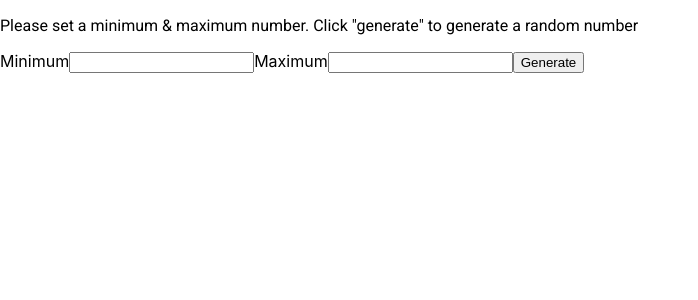
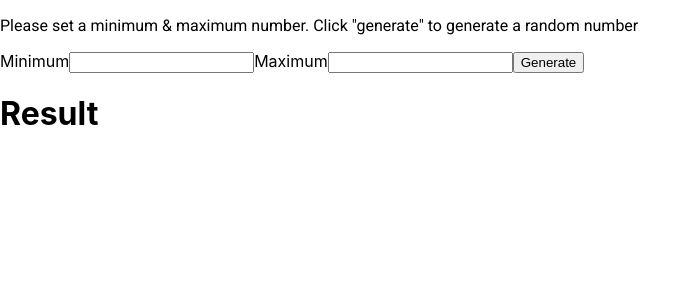
Before and after one commit to HenryKondratko/react-random-number-generator, a React (Create React App) app: page / in a window 1280 px wide. Shown: the top 300 px of the page, without its empty margins (0-698 px from the left). Built offline with nearby package versions, Linux system fonts and the light colour scheme.

Commit message:
lifting state up so that it can be used by other components

```diff
--- a/src/App.js
+++ b/src/App.js
@@ -1,14 +1,22 @@
 import './App.css';
 import Instructions from "./components/Instructions";
 import Range from "./components/Input";
+import Result from "./components/Result";
+import {useState} from "react";
 
 function App() {
-  return (
-      <div>
-        <Instructions />
-        <Range />
-      </div>
-  );
+    const [inputs, setInputs] = useState({});
+
+    return (
+        <div>
+            <Instructions/>
+            <Range
+                inputs={inputs}
+                setInputs={setInputs}
+            />
+            <Result/>
+        </div>
+    );
 }
 
 export default App;
--- a/src/components/Input.js
+++ b/src/components/Input.js
@@ -1,8 +1,4 @@
-import {useState} from "react";
-
-const Range = () => {
-    const [inputs, setInputs] = useState({});
-
+const Range = ({ inputs, setInputs }) => {
     function submitHandler(event) {
         event.preventDefault();
         console.log(inputs)
--- /dev/null
+++ b/src/components/Result.js
@@ -0,0 +1,9 @@
+const Result = () => {
+    return(
+        <div>
+            <h1>Result</h1>
+        </div>
+    )
+};
+
+export default Result;
```
